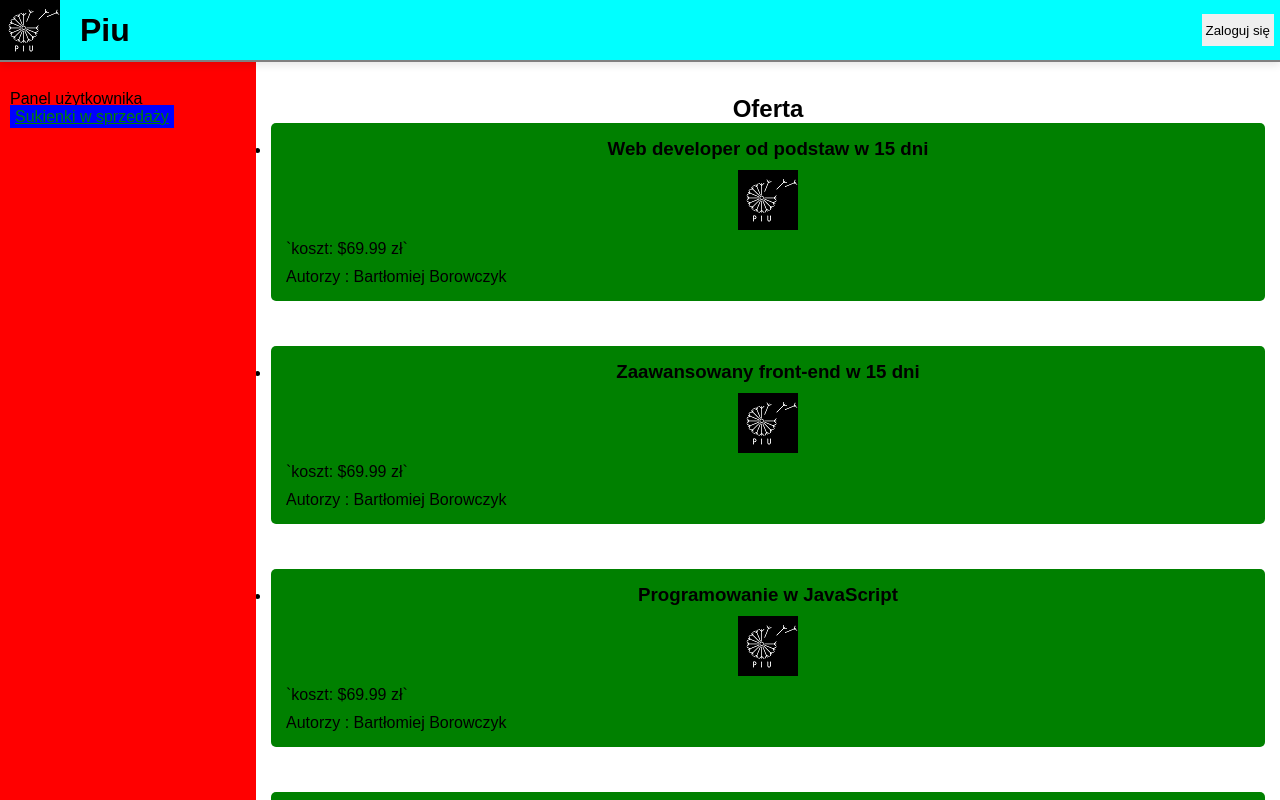
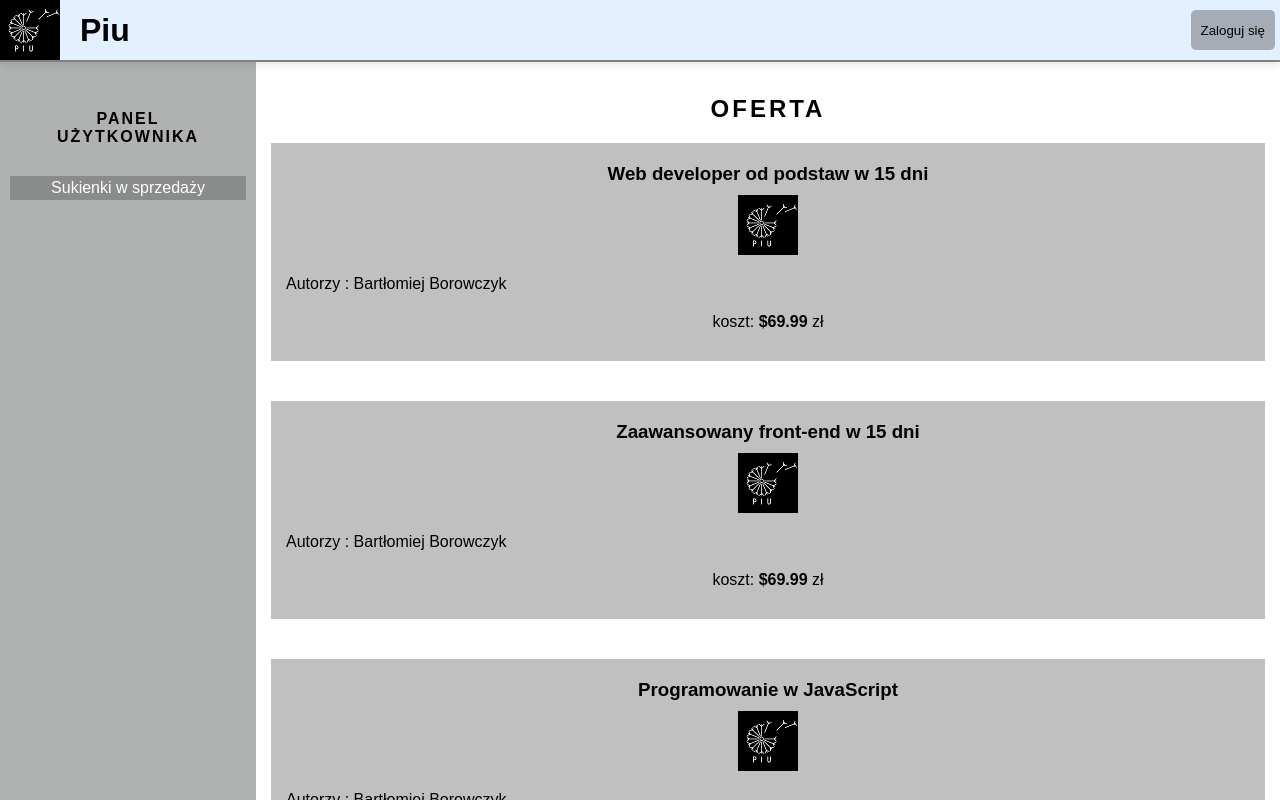
Before and after one commit to siemacotam/piu, a React (Create React App) app: page /#/ in a window 1280 px wide. Shown: the top 800 px of the page. Built offline with nearby package versions, Linux system fonts and the light colour scheme.

Commit message:
feat: changes in styles

```diff
--- a/src/components/AdminPanel/AdminPanel.jsx
+++ b/src/components/AdminPanel/AdminPanel.jsx
@@ -1,13 +1,14 @@
 import React, { useContext, useState } from 'react';
 
-import { dressesData, StoreContext } from '../../store/StoreProvider';
+import { StoreContext, dressesData } from '../../store/StoreProvider';
 import DressDetails from './subcomponents/DressDetails';
 import DressPopup from './subcomponents/DressPopup';
 
+
 const AdminPanel = () => {
     const[ isOpenPopup, setIsOpenPopup] = useState(false);
-    const { dresses } = useContext(StoreContext);
-    const { setDresses } = useContext(StoreContext);
+    const { dresses, setDresses} = useContext(StoreContext);
+
 
     const showPopup = () => setIsOpenPopup(true);
     const hidePopup = (event) => {
@@ -18,7 +19,8 @@ const AdminPanel = () => {
         setDresses(dressesData)
     }
 
-    const dressesElement = dresses.map(dress => <DressDetails  key={dress.id} {...dress} />);
+    let dressesElement = dresses.map(dress => <DressDetails  key={dress.id} {...dress} />);
+
 
     return (
         <section>
--- a/src/components/AdminPanel/subcomponents/DressDetails.jsx
+++ b/src/components/AdminPanel/subcomponents/DressDetails.jsx
@@ -12,7 +12,6 @@ const DressDetails = (props) => {
         if(event){
             event.preventDefault()
             }
-
         setIsOpenPopup(false);
     }
 
--- a/src/components/AdminPanel/subcomponents/DressPopup.jsx
+++ b/src/components/AdminPanel/subcomponents/DressPopup.jsx
@@ -85,10 +85,6 @@ const DressPopup = ({
     }
 
 
-
-
-
-
     const addAuthor = (e) => {
         e.preventDefault();
 
--- a/src/components/AsideMenu/AsideMenu.css
+++ b/src/components/AsideMenu/AsideMenu.css
@@ -3,7 +3,7 @@
     display: none;
     padding: 10px;
     width: 100%;
-    background-color: red;
+    background-color: #AFB2B0;
     transform: translate(-100%);
     transition: .6s;
     position: relative;
@@ -16,30 +16,40 @@
 
 .aside-menu__title {
     margin-top: 20px;
+    padding: 20px;
+    text-align: center;
+    letter-spacing: 2px;
+    text-transform: uppercase;
+    font-weight: bold;
 }
 
 .aside-menu__link {
+    text-decoration: none;
     margin-top: 10px;
-    padding: 3px 5px;
-    color: green;
+    padding: 3px;
+    display: block;
+    background-color: #898C8A;
+    color: white;
     text-align: center;
-    background-color: blue;
     cursor: pointer;
 }
 
 
 .aside-menu__link:hover {
-    background-color: yellow;
+    background-color: #646564;
 }
 
 .aside-menu__burger {
-    border: 0px;
+    border: 1px solid black;
+    border-radius: 50%;
+    height: 40px;
+    width: 40px;
     background-color: white;
     position: fixed;
     right: 5%;
     bottom: 5%;
-    font-size: 30px;
-    color: red;
+    font-size: 20px;
+    background-color: white;
     z-index: 100;
 }
 
--- a/src/components/Dress/Dress.css
+++ b/src/components/Dress/Dress.css
@@ -1,10 +1,11 @@
 .dress-card {
-    margin-bottom: 20px;
-    padding: 15px 0;
+    list-style: none;
+    margin-bottom: 15px;
+    padding: 20px 0;
     display: flex;
     flex-direction: column;
-    background-color: green;
-    border-radius: 5px;
+    background-color: #C0C0C0;
+    /* border-radius: 5px; */
 }
 
 .dress-card__title {
@@ -20,10 +21,26 @@
     margin: 0 auto;
 }
 
-.dress-card__price{
-    margin: 10px 0 0 15px;
+.dress-card__authors{
+    margin: 20px 0 0 15px;
 }
 
-.dress-card__authors{
-    margin: 10px 0 0 15px;
+.dress-card__price{
+    text-align: center;
+    margin: 20px 0 10px 0;
 }
+
+.dress-card__price-number {
+    font-weight: bold;
+}
+
+.dress-card__button {
+    background-color: white;
+    width: 50%;
+    margin: 0 auto;
+    padding: 2px;
+    text-transform: uppercase;
+    letter-spacing: 2px;
+    border: 1px solid black;
+    border-radius: 5px;
+}
--- a/src/components/Dress/Dress.jsx
+++ b/src/components/Dress/Dress.jsx
@@ -36,9 +36,9 @@ const Dress = ({authors, img, id, isUserContext, price, title}) => {
             <article className='dress-card'>
                 <h3 className='dress-card__title'>{title}</h3>
                 <img className='dress-card__image' src={logo} alt={title} />
-                <p className='dress-card__price'>`koszt: ${price} zł`</p>
                 <p className='dress-card__authors'>{`Autorzy : ${allAuthors}`}</p>
-                {shouldBeBuyButtonVisibile && <button onClick={handleOnClick }>Zakup </button>}
+                <p className='dress-card__price'>koszt: <span className='dress-card__price-number'>${price}</span> zł</p>
+                {shouldBeBuyButtonVisibile && <button className='dress-card__button' onClick={handleOnClick }>Zakup </button>}
             </article>
         </li>
      );
--- a/src/components/Dresses/Dresses.css
+++ b/src/components/Dresses/Dresses.css
@@ -5,12 +5,15 @@
 }
 
 .dresses__title {
+    text-transform: uppercase;
+    letter-spacing: 3px;
     text-align: center;
-    margin-top: 20px;
+    margin: 20px 0;
 }
 
 .dresses__list {
     display: grid;
     grid-template-columns: repeat(1, 1fr);
     gap: 25px;
+    list-style: none;
 }
--- a/src/components/Header/Header.css
+++ b/src/components/Header/Header.css
@@ -5,7 +5,7 @@
     right: 0;
     display: flex;
     border-bottom: 2px solid grey;
-    background-color: aqua;
+    background-color: #E2F0FF;
     box-shadow: 0 3px 8px rgba(0,0,0,0.1);
     z-index: 10;
 }
@@ -23,7 +23,9 @@
 }
 
 .header__button {
-    margin: 14px 6px;
-    padding: 4px;
+    background-color: #A3ACB7;
     border: 0px;
+    border-radius: 5px;
+    margin: 10px 5px;
+    padding: 10px;
 }
--- a/src/components/UserAccount/UserAccount.css
+++ b/src/components/UserAccount/UserAccount.css
@@ -5,12 +5,15 @@
 }
 
 .user-account__title {
+    text-transform: uppercase;
+    letter-spacing: 3px;
     text-align: center;
-    margin-bottom: 20px;
+    margin: 20px 0;
 }
 
 .user-account__list {
     display: grid;
     grid-template-columns: repeat(1,1fr);
     gap: 25px;
+    list-style: none;
 }
```
